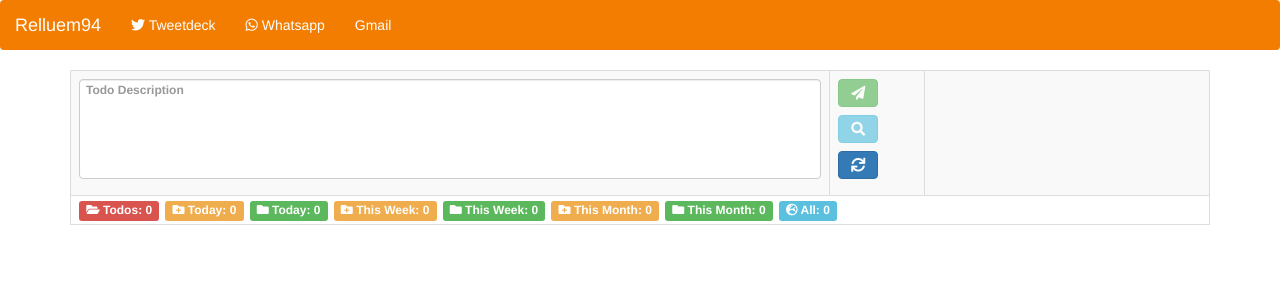
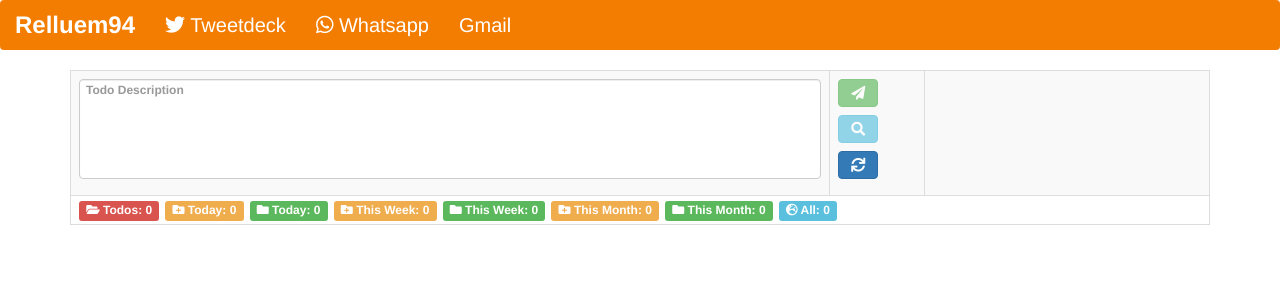
Before and after one commit to Relluem94s/RelluTodo, a PHP site: page / in a window 1280 px wide. Shown: the top 300 px of the page. Run offline with PHP 8.4, Linux system fonts and the light colour scheme; data that the repository does not hold is empty; some libraries are stand-ins or nearby versions.

Commit message:
bigger font for better icon experience

```diff
--- a/assets/css/style.css
+++ b/assets/css/style.css
@@ -75,6 +75,8 @@ div.container table.todoList span.stats {
 
 .navbar-inverse .navbar-brand{
     color:#fff !important;
+    font-size: 24px;
+    font-weight: bold;
 }
 
 .navbar-inverse {
@@ -84,6 +86,7 @@ div.container table.todoList span.stats {
 
 .navbar-inverse .navbar-nav > li > a {
     color:#fff !important;
+    font-size: 20px;
 }
 
 .navbar-inverse .navbar-nav > li > a:hover, .navbar-inverse .navbar-nav > li > a:focus {
```
